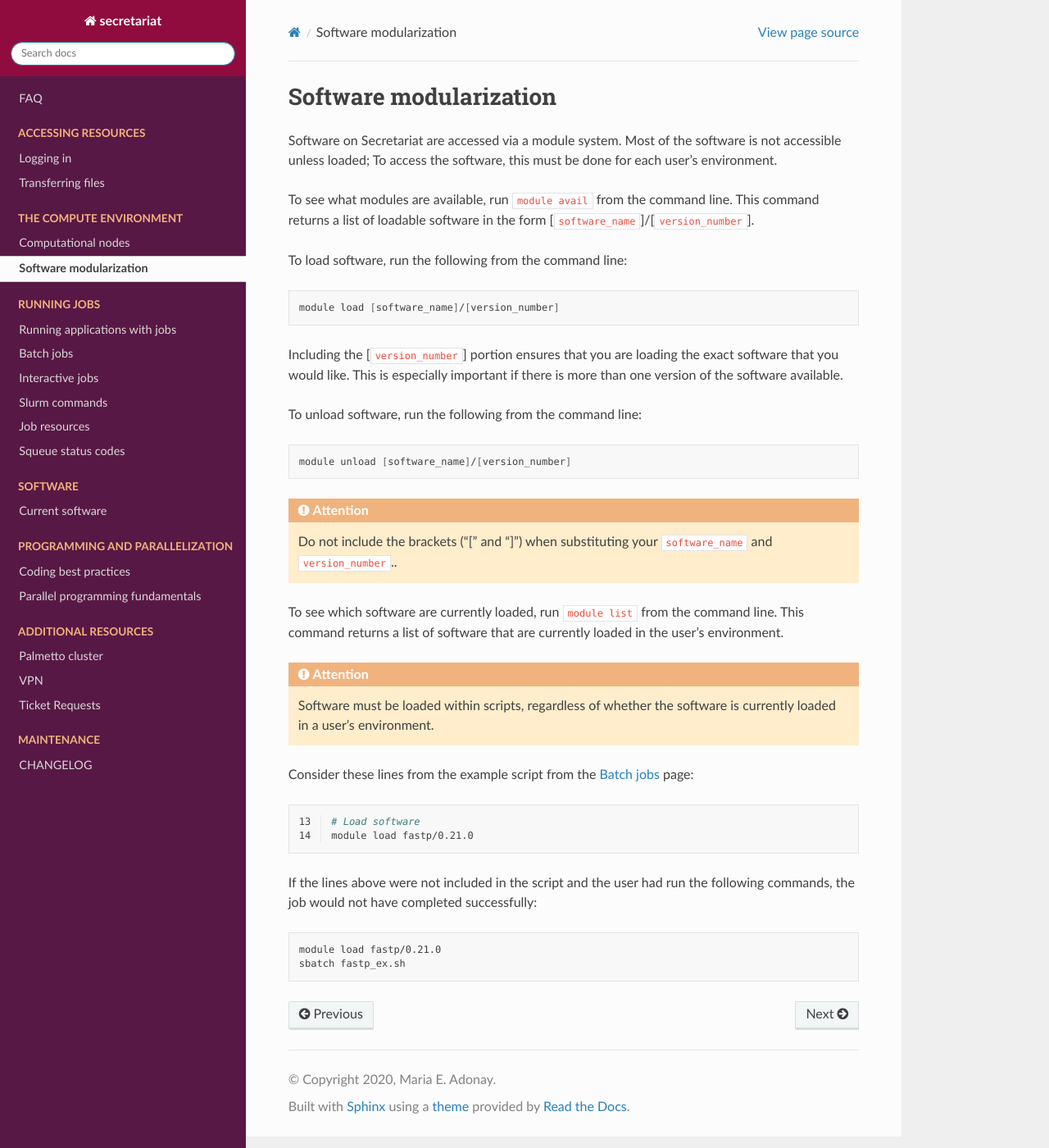
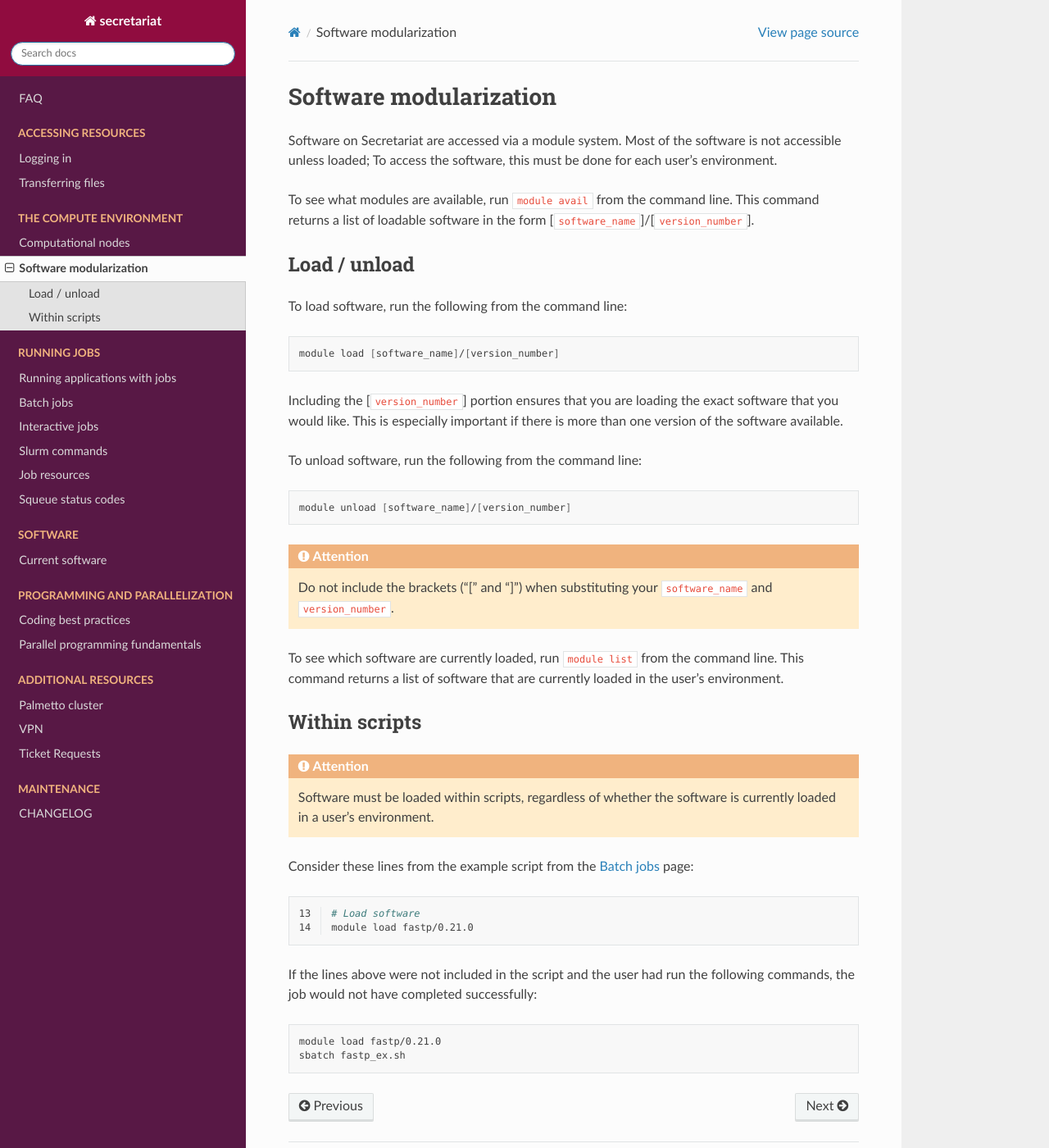
Before and after one commit to amalgamaria/secretariat, a Sphinx documentation site: the page built from docs/compute/modules.rst, in a window 1280 px wide and 1400 px high. Shown: the whole window at 82% size. Built offline with Sphinx 7.4.7 and the Read the Docs theme 2.0.0, drawn with Linux system fonts in a browser that asks for light colours.

Commit message:
Update content

```diff
--- a/docs/compute/modules.rst
+++ b/docs/compute/modules.rst
@@ -4,6 +4,9 @@ Software modularization
 Software on Secretariat are accessed via a module system. Most of the software is not accessible unless loaded; To access the software, this must be done for each user's environment.
 
 To see what modules are available, run ``module avail`` from the command line. This command returns a list of loadable software in the form [``software_name``]/[``version_number``].
+
+Load / unload
+-------------
 
 To load software, run the following from the command line:
 
@@ -19,9 +22,12 @@ To unload software, run the following from the command line:
 
    module unload [software_name]/[version_number]
 
-.. attention:: Do not include the brackets (“[” and “]”) when substituting your ``software_name`` and ``version_number``..
+.. attention:: Do not include the brackets (“[” and “]”) when substituting your ``software_name`` and ``version_number``.
 
 To see which software are currently loaded, run ``module list`` from the command line. This command returns a list of software that are currently loaded in the user's environment.
+
+Within scripts
+--------------
 
 .. attention:: Software must be loaded within scripts, regardless of whether the software is currently loaded in a user's environment.
 
```
